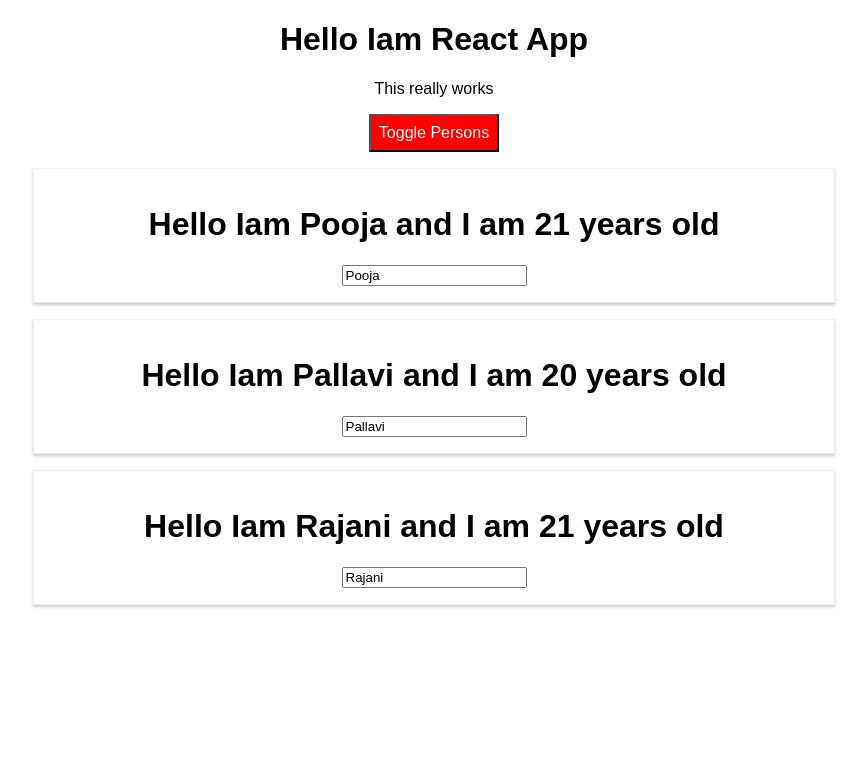
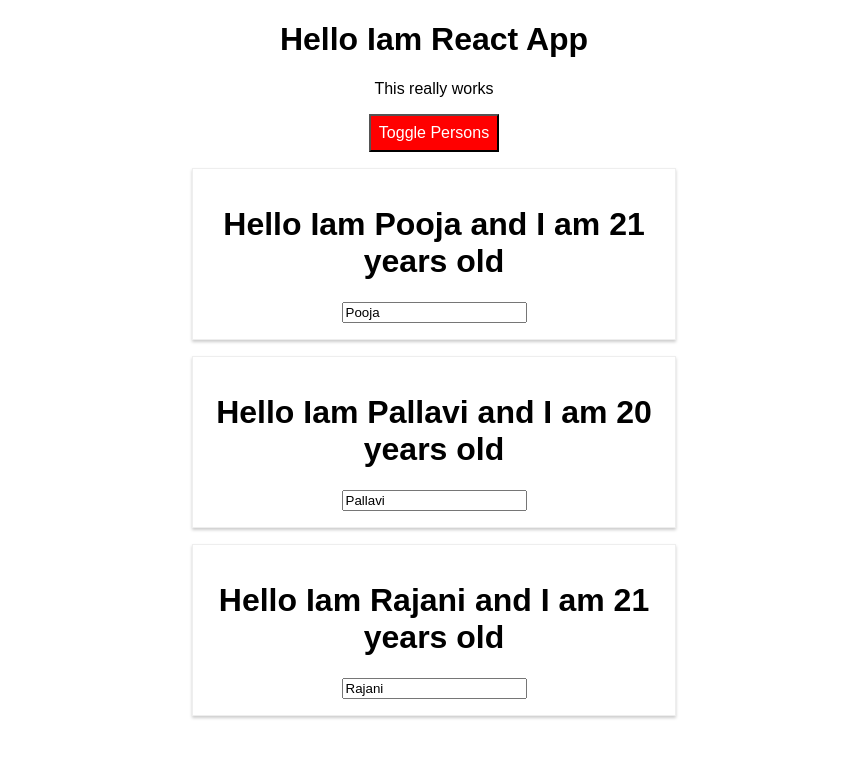
Before and after one commit to Pooja922/myapp, a React (Create React App) app: page / in a window 1280 px wide. Both pictures are taken after a click on the button "Toggle Persons". Shown: the top 758 px of the page, without its empty margins (206-1073 px from the left). Built offline with nearby package versions, Linux system fonts and the light colour scheme.

Commit message:
working with radium

```diff
--- a/src/App.js
+++ b/src/App.js
@@ -2,7 +2,7 @@
 import logo from './logo.svg';
 import './App.css';
 import Person from './Persons/Person';
-import Radium from "radium";
+import Radium, {StyleRoot} from "radium";
 //import UserInput from "./UserInput";
 //import UserOutput from "./UserOutput";
 
@@ -93,6 +93,7 @@
         classes.push('bold')
     }
     return (
+        <StyleRoot>
       <div className="App">
        <h1>Hello Iam React App</h1>
           <p className={classes.join(' ')}>This really works</p>
@@ -105,6 +106,7 @@
           <UserOutput userName={this.state.username}/>
           <UserOutput userName="Steve"/>*/}
       </div>
+        </StyleRoot>
     );
   }
 }
--- a/src/Persons/Person.js
+++ b/src/Persons/Person.js
@@ -2,8 +2,14 @@
 import './Person.css';
 import Radium from "radium";
 const Person=(props)=>{
+    const style={
+        '@media (min-width:500px)':{
+            width:'450px',
+
+    }
+    }
     return(
-        <div className="Person">
+        <div className="Person" style={style}>
             <h1 onClick={props.click}>Hello Iam {props.name} and I am {props.age} years old</h1>
             <p>{props.children}</p>
             {/*To get other elements of the tag*/}
```
